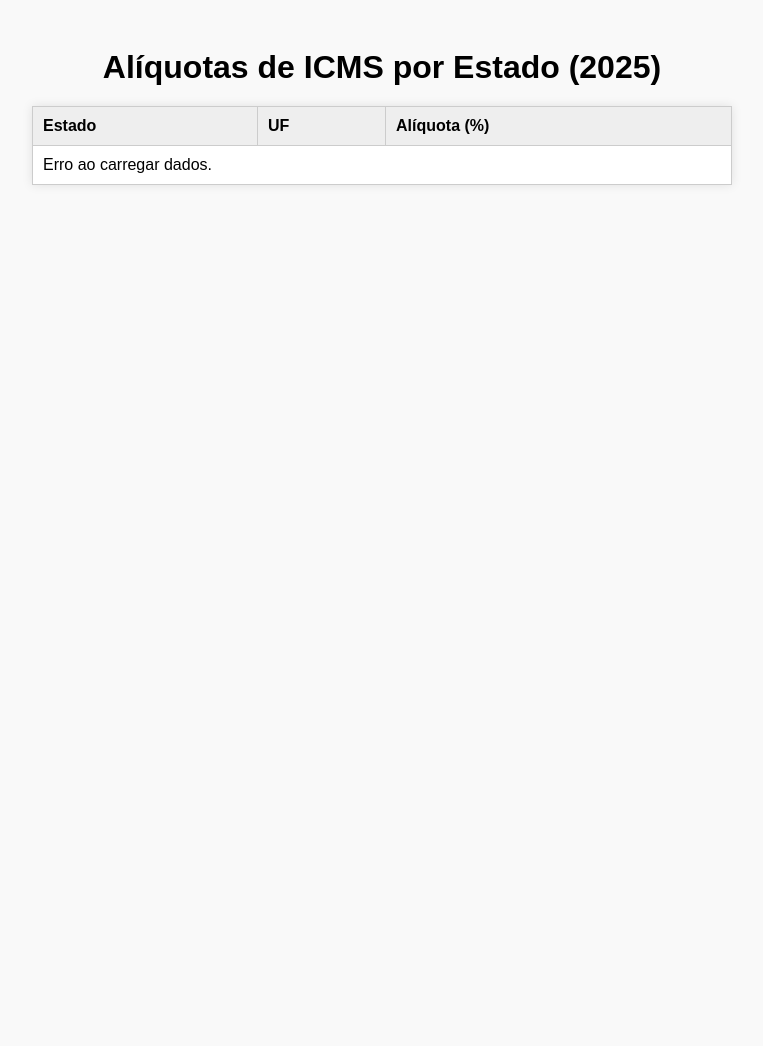
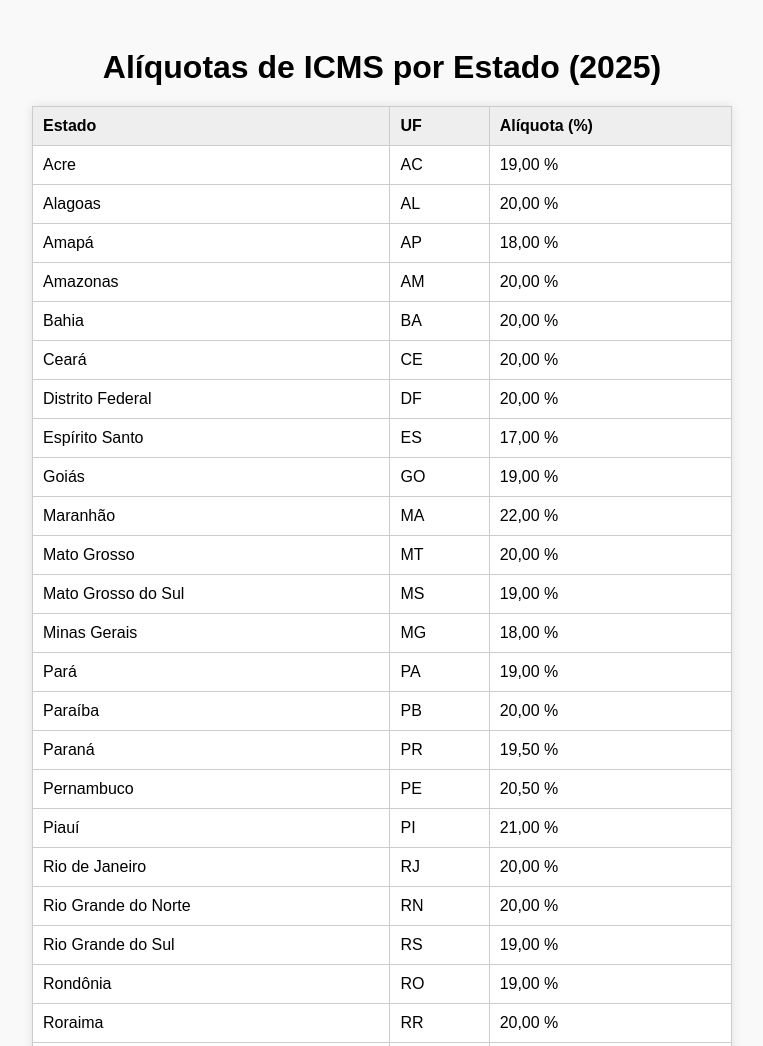
Before and after one commit to HiagoPRadaeli/icms-data, a plain HTML site: page tabela-icms.html in a window 1280 px wide. Shown: the top 1046 px of the page, without its empty margins (258-1021 px from the left). Before the commit the page ends 800 px from the top, so only its background shows below. Drawn offline with Linux system fonts and the light colour scheme; no server answers.

Commit message:
Update tabela-icms.html

```diff
--- a/tabela-icms.html
+++ b/tabela-icms.html
@@ -49,7 +49,7 @@
 
   <script>
     // TROQUE "SEU_USUARIO" pelo seu usuário do GitHub
-    const url = 'https://raw.githubusercontent.com/SEU_USUARIO/icms-data/main/icms.json';
+    const url = 'https://raw.githubusercontent.com/HiagoPRadaeli/icms-data/refs/heads/main/icms.json';
 
     fetch(url)
       .then(response => {
```
